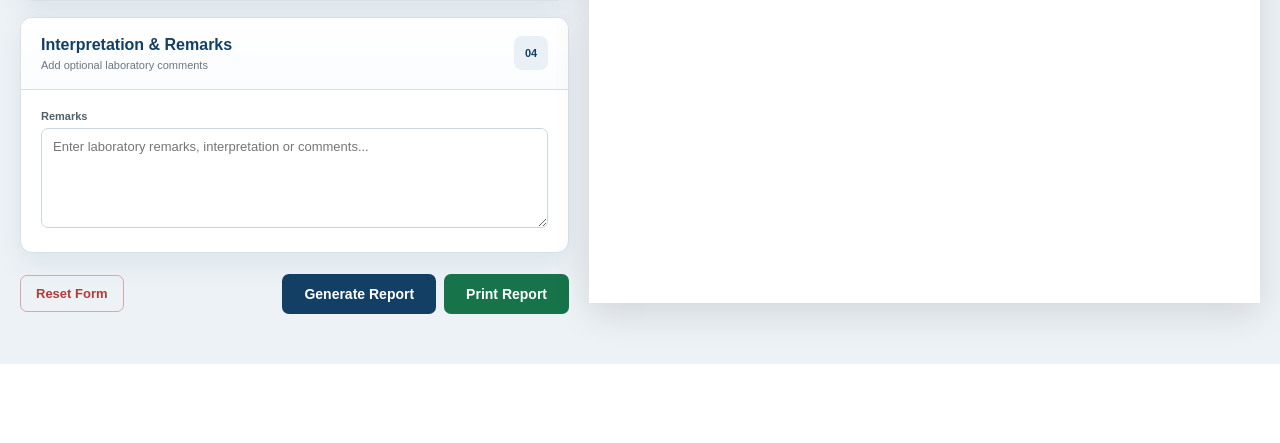
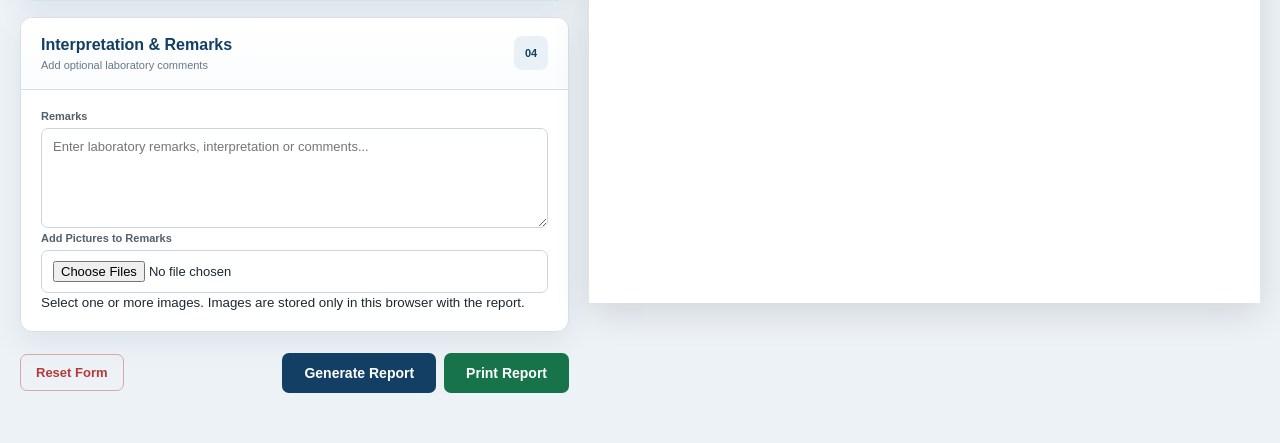
Before and after one commit to shreebalaji767/PATHOLOGY-REPORT-APP, a Flask app: page /app in a window 1280 px wide. Shown: the part 929-1372 px from the top of the page. Before the commit the page ends 1293 px from the top, so only its background shows below. Run offline with Flask 3, Linux system fonts and the light colour scheme.

Commit message:
Add image upload control to report remarks

```diff
--- a/templates/index.html
+++ b/templates/index.html
@@ -655,6 +655,13 @@
 
                     </div>
 
+                    <div class="form-group remarks-image-upload">
+                        <label for="remarksImages">Add Pictures to Remarks</label>
+                        <input type="file" id="remarksImages" accept="image/*" multiple>
+                        <small>Select one or more images. Images are stored only in this browser with the report.</small>
+                        <div id="remarksImageUploadsPreview" class="remarks-image-thumbnails"></div>
+                    </div>
+
                 </div>
 
             </div>
@@ -995,6 +1002,7 @@
                     >
                         —
                     </div>
+                    <div id="previewRemarksImages" class="remarks-images-preview"></div>
 
                 </div>
 
```
